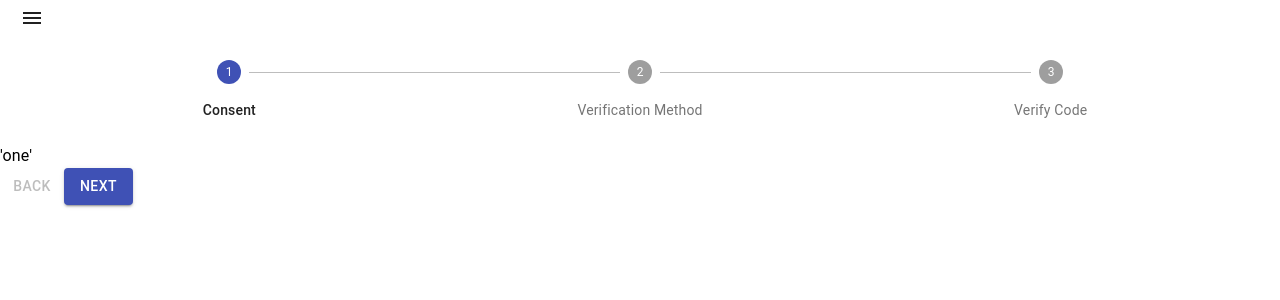
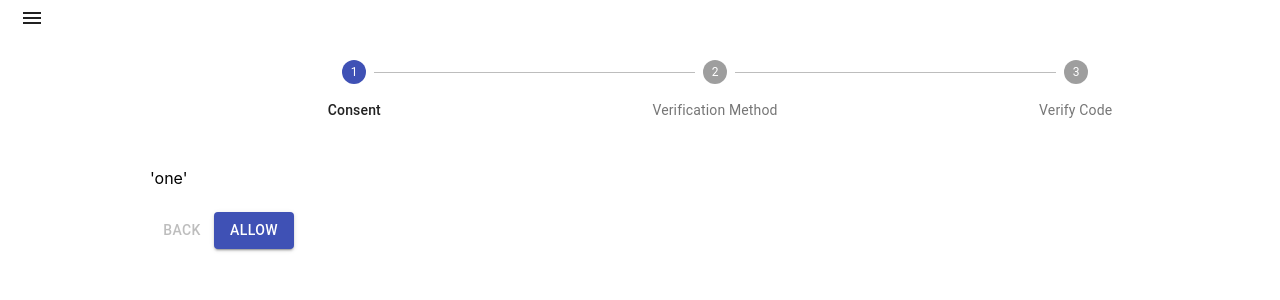
Before and after one commit to akhil9tiet/triplebytetest, a React (Create React App) app: page /stepper in a window 1280 px wide. Shown: the top 300 px of the page. Built offline with nearby package versions, Linux system fonts and the light colour scheme.

Commit message:
wip: add dynamic button text

```diff
--- a/src/Components/Stepper/StepperComponent.js
+++ b/src/Components/Stepper/StepperComponent.js
@@ -4,7 +4,8 @@ import Step from '@material-ui/core/Step';
 import StepLabel from '@material-ui/core/StepLabel';
 import Button from '@material-ui/core/Button';
 import Typography from '@material-ui/core/Typography';
-import {Consent, ChooseMethod, VerifyCode } from './Comps';
+import { Consent, ChooseMethod, VerifyCode } from './Comps';
+import Grid from '@material-ui/core/Grid';
 
 function getSteps() {
 	return ['Consent', 'Verification Method', 'Verify Code'];
@@ -20,6 +21,19 @@ function getStepContent(stepIndex) {
 			return <VerifyCode />;
 		default:
 			return 'Unknown stepIndex';
+	}
+}
+
+function buttonName(stepIndex) {
+	switch (stepIndex) {
+		case 0:
+			return 'Allow';
+		case 1:
+			return 'Next';
+		case 2:
+			return 'Submit';
+		default:
+			return 'Error';
 	}
 }
 
@@ -40,7 +54,9 @@ const StepperComponent = () => {
 	};
 
 	return (
-		<div>
+		<div style={{ paddingLeft: 150 }}>
+			<Grid container spacing={3}>
+				<Grid item xs={12}>
 					<Stepper activeStep={activeStep} alternativeLabel>
 						{steps.map((label) => (
 							<Step key={label}>
@@ -48,26 +64,28 @@ const StepperComponent = () => {
 							</Step>
 						))}
 					</Stepper>
-			<div>
+				</Grid>
+				<Grid item xs={12} alignContent='center'>
 					{activeStep === steps.length ? (
 						<div>
 							<Typography>All steps completed</Typography>
 							<Button onClick={handleReset}>Reset</Button>
 						</div>
 					) : (
+						<div>{getStepContent(activeStep)}</div>
+					)}
+				</Grid>
+				<Grid item xs={12}>
 					<div>
-						<Typography>{getStepContent(activeStep)}</Typography>
-						<div>
-							<Button disabled={activeStep === 0} onClick={handleBack}>
+						<Button disabled={activeStep === 0 || activeStep === 1} onClick={handleBack}>
 							Back
 						</Button>
 						<Button variant='contained' color='primary' onClick={handleNext}>
-								{activeStep === steps.length - 1 ? 'Finish' : 'Next'}
+							{buttonName(activeStep)}
 						</Button>
 					</div>
-					</div>
-				)}
-			</div>
+				</Grid>
+			</Grid>
 		</div>
 	);
 };
```
Lines whose indentation alone changed are shown as unchanged.
